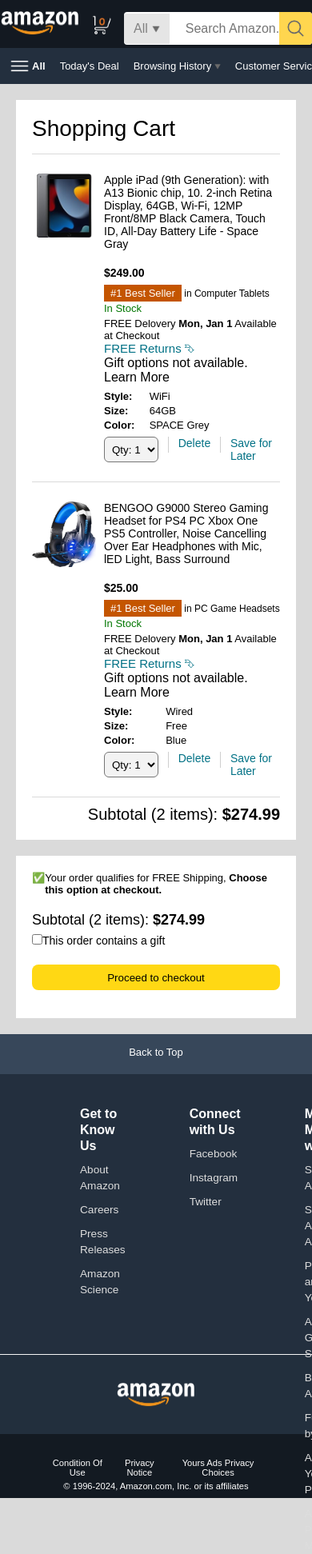
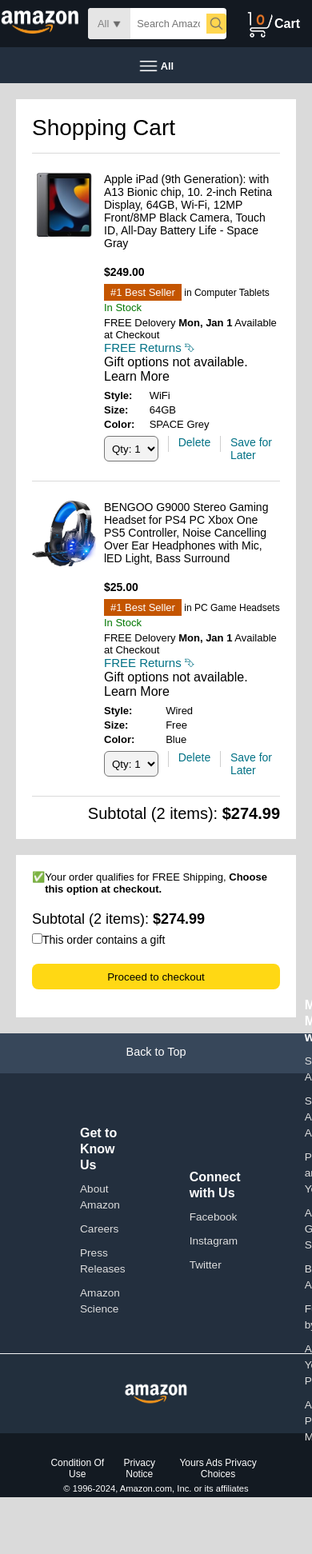
Before and after one commit to karpritam/Amazon_clone, a plain HTML site: page cart.html in a window 390 px wide. Shown: the top 1943 px of the page at 80% size. After the commit the page ends 1872 px from the top, so only its background shows below. Drawn offline with Linux system fonts and the light colour scheme; a web font is replaced by a local one.

Commit message:
change some media query

```diff
--- a/style.css
+++ b/style.css
@@ -1,21 +1,21 @@
-@import url('https://fonts.googleapis.com/css2?family=Outfit:wght@100..900&family=Playfair:ital,opsz,wght@0,5..1200,300..900;1,5..1200,300..900&display=swap');
-*{
+@import url("https://fonts.googleapis.com/css2?family=Outfit:wght@100..900&family=Playfair:ital,opsz,wght@0,5..1200,300..900;1,5..1200,300..900&display=swap");
+* {
 	margin: 0;
 	padding: 0;
-    font-family:Arial,sans-serif;
+	font-family: Arial, sans-serif;
 	box-sizing: border-box;
 }
-body{
+body {
 	background: #dadada;
 }
-a{
+a {
 	text-decoration: none;
 	color: inherit;
 }
-a:hover{
+a:hover {
 	border: 1px solid #c4c4c4;
 }
-nav{
+nav {
 	display: flex;
 	align-items: center;
 	justify-content: space-evenly;
@@ -25,19 +25,19 @@ nav{
 	height: 60px;
 	z-index: 4;
 }
-.nav-country{
+.nav-country {
 	display: flex;
 	align-items: end;
 	margin-left: 15px;
 	font-size: 13px;
 	color: #c4c4c4;
 }
-.nav-country h2{
+.nav-country h2 {
 	color: #fff;
 	font-size: 14px;
 }
-.nav-search{
-    flex:1;
+.nav-search {
+	flex: 1;
 	display: flex;
 	align-items: center;
 	background: #fff;
@@ -49,7 +49,7 @@ nav{
 /* .nav-search:hover{
     border: 3px solid orange;
 } */
-.nav-search-catagory{
+.nav-search-catagory {
 	display: flex;
 	align-items: center;
 	padding: 10px 12px;
@@ -60,7 +60,7 @@ nav{
 	border: none;
 	outline: none;
 }
-.nav-search-input{
+.nav-search-input {
 	border: none;
 	outline: none;
 	font-size: 16px;
@@ -68,34 +68,34 @@ nav{
 	padding-left: 20px;
 	width: 100%;
 }
-.nav-search-icon{
+.nav-search-icon {
 	max-width: 41px;
 	padding: 8px;
 	background: #ffd64f;
 	border-radius: 0 4px 4px 0;
 }
-.nav-language{
+.nav-language {
 	display: flex;
 	align-items: center;
 	gap: 2px;
 	font-weight: 600;
 	margin-left: 15px;
 }
-.nav-text{
+.nav-text {
 	margin-left: 15px;
 }
-.nav-text p{
+.nav-text p {
 	font-size: 14px;
 }
-.nav-text h1{
+.nav-text h1 {
 	font-size: 14px;
 }
-.nav-cart{
+.nav-cart {
 	display: flex;
 	align-items: center;
 	margin: 0px 15px;
 }
-.nav-bottom{
+.nav-bottom {
 	display: flex;
 	align-items: center;
 	min-width: 0;
@@ -108,36 +108,36 @@ nav{
 	float: none;
 	cursor: pointer;
 }
-.nav-bottom div{
+.nav-bottom div {
 	display: flex;
 	align-items: center;
 	gap: 5px;
 	font-weight: 500;
 }
-.nav-menu{
+.nav-menu {
 	display: flex;
 	align-items: center;
 	gap: 3px;
 	font-weight: 600;
 }
 
-.nav-bottom p{
-    margin: 5px 0px 6px ;
+.nav-bottom p {
+	margin: 5px 0px 6px;
 	padding: 8px 4px;
 }
-.nav-bottom p:hover{
+.nav-bottom p:hover {
 	border: 1px solid #c4c4c4;
 }
 /* -----header------ */
-.header-slider ul{
+.header-slider ul {
 	display: flex;
 	overflow-y: hidden;
 }
-.header-img{
+.header-img {
 	max-width: 100%;
-    mask-image: linear-gradient(to bottom, #000000 50%,transparent 100%);
+	mask-image: linear-gradient(to bottom, #000000 50%, transparent 100%);
 }
-.header-slider a{
+.header-slider a {
 	position: absolute;
 	top: 25%;
 	z-index: 1;
@@ -152,17 +152,17 @@ nav{
 	outline: none;
 	border-radius: 5px;
 }
-.control-next1{
+.control-next1 {
 	right: 0;
 }
-.box-row{
+.box-row {
 	display: flex;
 	flex-wrap: wrap;
 	row-gap: 20px;
 	justify-content: space-between;
 	margin: 20px 30px;
 }
-.box-col{
+.box-col {
 	display: flex;
 	flex-direction: column;
 	gap: 10px;
@@ -172,29 +172,29 @@ nav{
 	min-height: 200px;
 	z-index: 1;
 }
-.box-col a{
+.box-col a {
 	font-size: 13px;
 	color: #009999;
 	font-weight: 500;
 }
-.header-box{
+.header-box {
 	margin-top: -20vw;
 }
 /* ----product slider------- */
-.products-slider{
+.products-slider {
 	background: #fff;
 	margin: 0 30px;
 	padding: 20px;
 	margin-bottom: 15px;
 	position: relative;
 }
-.products-slider .products{
+.products-slider .products {
 	display: flex;
 	overflow-x: auto;
 	gap: 20px;
 	margin-top: 10px;
 }
-.products-slider .products img{
+.products-slider .products img {
 	max-width: 200px;
 	max-height: 200px;
 }
@@ -216,41 +216,42 @@ nav{
 .products-slider .control-prev2 {
 	left: 20px;
 }
-.products-slider .control-next2{
+.products-slider .control-next2 {
 	right: 20px;
 }
-.products-slider a:hover{
+.products-slider a:hover {
 	background: #fff;
 }
-.products-slider .products::-webkit-scrollbar{
+.products-slider .products::-webkit-scrollbar {
 	display: none;
 }
-.product-slider-with-price{
+.product-slider-with-price {
 	background: #fff;
 	margin: 0 30px;
 	padding: 20px;
 	margin-bottom: 15px;
-}.product-slider-with-price .products{
+}
+.product-slider-with-price .products {
 	display: flex;
 	overflow-x: auto;
 	gap: 10px;
 	margin-top: 10px;
 }
-.product-slider-with-price .products::-webkit-scrollbar{
+.product-slider-with-price .products::-webkit-scrollbar {
 	display: none;
 }
-.product-card{
+.product-card {
 	display: flex;
 	flex-direction: column;
 	justify-content: end;
 	min-width: 210px;
 	background: #fbfbfb;
 }
-.product-card img{
+.product-card img {
 	width: 110px;
 	margin: 0 50px;
 }
-.product-offer p{
+.product-offer p {
 	background: #be0b3b;
 	color: #fff;
 	display: inline-block;
@@ -258,22 +259,22 @@ nav{
 	margin: 8px 0;
 	font-size: 13px;
 }
-.product-offer span{
+.product-offer span {
 	color: #be0b3b;
 	font-weight: 500;
 	font-size: 12px;
 }
-.product-price{
+.product-price {
 	color: grey;
 	font-size: 13px;
 }
-.product-card h4{
+.product-card h4 {
 	color: #525252;
 	font-size: 15px;
 	font-weight: 400;
 }
 /* -----footer----- */
-footer{
+footer {
 	/* display: flex;
     justify-content: space-between;
     align-items: center;
@@ -282,7 +283,7 @@ footer{
     padding: 20px 60px; */
 	margin-top: 15px;
 }
-.footer-top{
+.footer-top {
 	text-align: center;
 	padding: 15px 0;
 	height: 50px;
@@ -290,7 +291,7 @@ footer{
 	background: #37475a;
 	color: #fff;
 }
-.footer-middle{
+.footer-middle {
 	display: flex;
 	justify-content: space-evenly;
 	/* align-items: start; */
@@ -300,12 +301,11 @@ footer{
 	background: #232f3e;
 	padding: 20px 100px;
 	height: 350px;
-
 }
-.footer-middle-content ul{
+.footer-middle-content ul {
 	margin-top: 20px;
 }
-.footer-middle-content ul a{
+.footer-middle-content ul a {
 	display: flex;
 	font-size: 0.85rem;
 	margin-top: 10px;
@@ -315,28 +315,28 @@ footer{
 	outline: none;
 	cursor: pointer;
 }
-.footer-middle-content ul h2{
+.footer-middle-content ul h2 {
 	color: #fff;
 	font-size: 1rem;
 }
-.footer-middle-blank{
+.footer-middle-blank {
 	padding: 0 10px;
 	margin: 30px;
 	width: 100px;
 	height: 295px;
 }
-.footer-middle-bottom{
+.footer-middle-bottom {
 	background: #222f3d;
 	color: #fff;
 	display: flex;
 	align-items: center;
-    justify-content:center;
+	justify-content: center;
 	align-items: center;
 	height: 100px;
-    border-top:0.1px solid whitesmoke
+	border-top: 0.1px solid whitesmoke;
 	/* padding: 20px 60px; */
 }
-.footer-bottom{
+.footer-bottom {
 	text-align: center;
 	color: #fff;
 	background: #131a22;
@@ -344,7 +344,7 @@ footer{
 	padding: 20px 60px;
 	font-size: 0.7rem;
 }
-.footer-bottom .pages{
+.footer-bottom .pages {
 	padding-top: 10px;
 	color: white;
 	display: flex;
@@ -352,75 +352,140 @@ footer{
 	align-items: center;
 	gap: 10px;
 }
-.footer-bottom .pages a{
+.footer-bottom .pages a {
 	border: none;
 	/* border-bottom: 1px solid white; */
 	outline: none;
 	cursor: pointer;
 }
-.footer-bottom .copyright{
+.footer-bottom .copyright {
 	padding-top: 5px;
 }
 /* -------- media query ------- */
-@media only screen and (max-width: 900px){
-    nav{
+@media only screen and (max-width: 900px) {
+	nav {
 		flex-wrap: wrap;
+        height: auto;
 	}
-    .nav-search{
-        order: 7;
-        margin: 15px 0 5px;
+	.nav-country,
+	.nav-language,
+	.nav-text {
+		display: none; /* Hide less essential elements */
 	}
-    .box-col{
+
+	.mobile-user-icon {
+		display: block; /* Show user icon for mobile view */
+	}
+
+	.nav-search {
+		flex-grow: 1;
+		width: 100%;
+		margin: 10px 10px;
+	}
+
+	.nav-search-catagory {
+		padding: 12px;
+		font-size: 0.8rem;
+	}
+
+	.nav-bottom {
+		flex-wrap: wrap;
+		justify-content: space-evenly;
+		font-size: 0.8rem;
+	}
+
+	.nav-bottom p {
+		margin: 3px 0px;
+	}
+
+	.box-col {
 		max-width: 48%;
 	}
+	.footer-middle {
+		flex-direction: row;
+		align-items: center;
 	}
-@media only screen and (max-width: 600px){
-    .nav-country{
+	.footer-middle-content {
+		min-height: 40px;
+	}
+	.footer-middle-content h2 {
+		font-size: 1rem;
+	}
+	.footer-middle-content a {
+		font-size: 0.8rem;
+	}
+}
+
+@media only screen and (max-width: 600px) {
+	/* .nav-country,
+    .nav-language,
+    .nav-text {
         display: none;
     }
-    .nav-language{
+    .nav-bottom {
+        font-size: 13px;
+        gap: 10px;
+        overflow-x: auto;
+    }
+    .nav-bottom::-webkit-scrollbar {
         display: none;
     }
-    .nav-text{
-        display: none;
-    }
-    .nav-bottom{
-        font-size: 13px;
-        gap: 10px;
-        overflow-x: scroll;
-    }
-    .nav-bottom::-webkit-scrollbar{
-        display: none;
-    }
-    .nav-bottom p{
-        text-wrap: nowrap;
-    }
-    .mobile-user-icon{
+    .mobile-user-icon {
         display: flex;
         flex: 1;
         justify-content: flex-end;
     }
-    .mobile-user-icon img{
+    .mobile-user-icon img {
         width: 25px;
     }
-    .nav-cart h4{
+    .nav-cart h4 {
         display: none;
     }
-    .nav-cart img{
+    .nav-cart img {
         width: 25px;
+    } */
+
+	.nav-search-input {
+		font-size: 0.8rem;
+		padding: 8px;
 	}
-    .header-slider a{
+
+	.nav-search-icon {
+		width: 25px;
+		padding: 3px;
+	}
+
+	.nav-bottom p {
+		text-align: center;
+		width: 100%;
+	}
+
+	.header-slider a {
 		top: 24%;
 		padding: 2vh 1vw;
 		font-size: 15px;
 	}
-    .box-col{
+	.box-col {
 		max-width: 100%;
 		width: 100%;
 	}
-    footer{
-        justify-content: center;
-        flex-direction: column;
-        font-size: 14px;
+	.footer-top p {
+		font-size: 0.9rem;
+	}
+	.footer-middle-content h2 {
+		font-size: 0.9rem;
+	}
+	.footer-middle-content a {
+		font-size: 0.75rem;
+	}
+	.footer-middle-bottom img {
+		width: 80px;
+	}
+	.footer-bottom .pages a {
+		font-size: 0.75rem;
+	}
+	.footer-bottom .copyright p {
+		font-size: 0.7rem;
+		text-align: center;
 	}
 }
```
Lines whose indentation alone changed are shown as unchanged.
